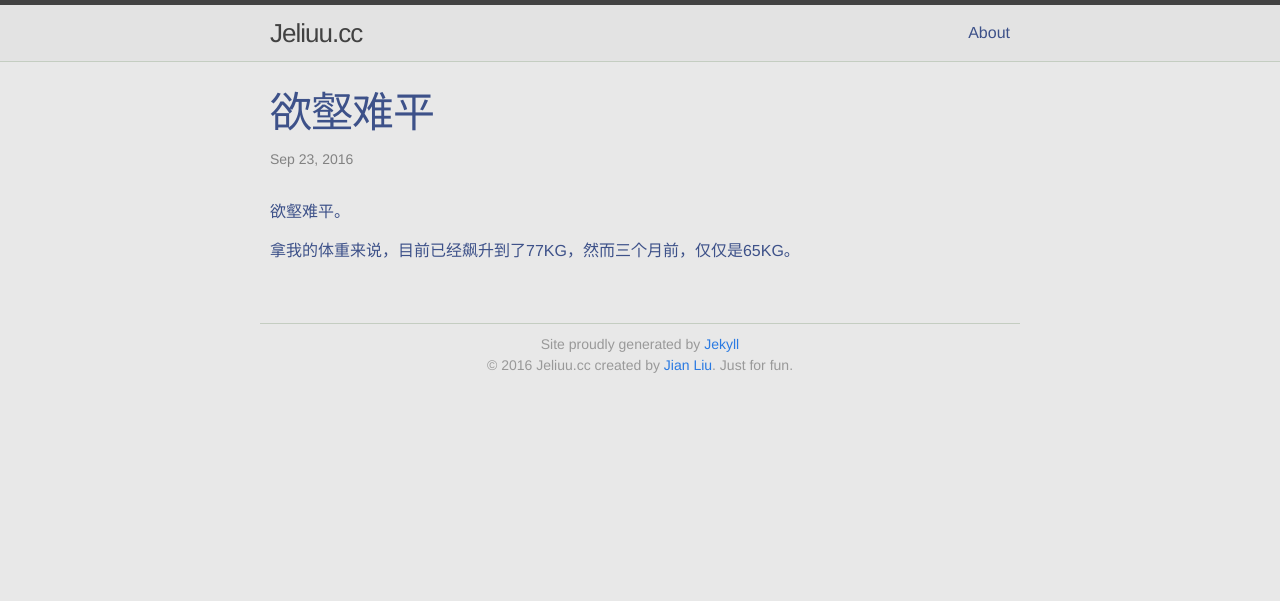
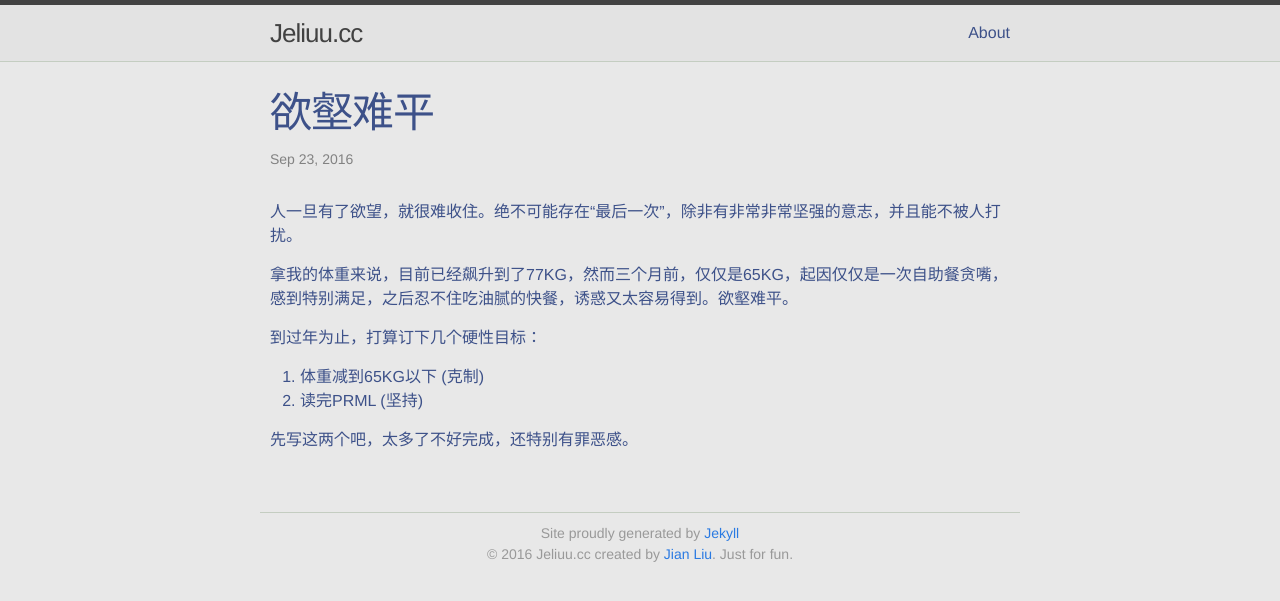
Before and after one commit to JianLiu91/JianLiu91.github.io, a Jekyll site: the page built from _posts/2016-09-23-desire.markdown, in a window 1280 px wide. Shown: the top 601 px of the page. Built offline with Jekyll 4.4.1, drawn with Linux system fonts in a browser that asks for light colours.

Commit message:
2016-09-24

```diff
--- a/_posts/2016-09-23-desire.markdown
+++ b/_posts/2016-09-23-desire.markdown
@@ -5,6 +5,13 @@ date:   2016-09-23 21:00:00 +0800
 categories: life
 ---
 
-欲壑难平。
+人一旦有了欲望，就很难收住。绝不可能存在“最后一次”，除非有非常非常坚强的意志，并且能不被人打扰。
 
-拿我的体重来说，目前已经飙升到了77KG，然而三个月前，仅仅是65KG。
+拿我的体重来说，目前已经飙升到了77KG，然而三个月前，仅仅是65KG，起因仅仅是一次自助餐贪嘴，感到特别满足，之后忍不住吃油腻的快餐，诱惑又太容易得到。欲壑难平。
+
+到过年为止，打算订下几个硬性目标：
+
+1. 体重减到65KG以下 (克制)
+2. 读完PRML (坚持)
+
+先写这两个吧，太多了不好完成，还特别有罪恶感。
```
Also changed, not shown: 2 other files.
